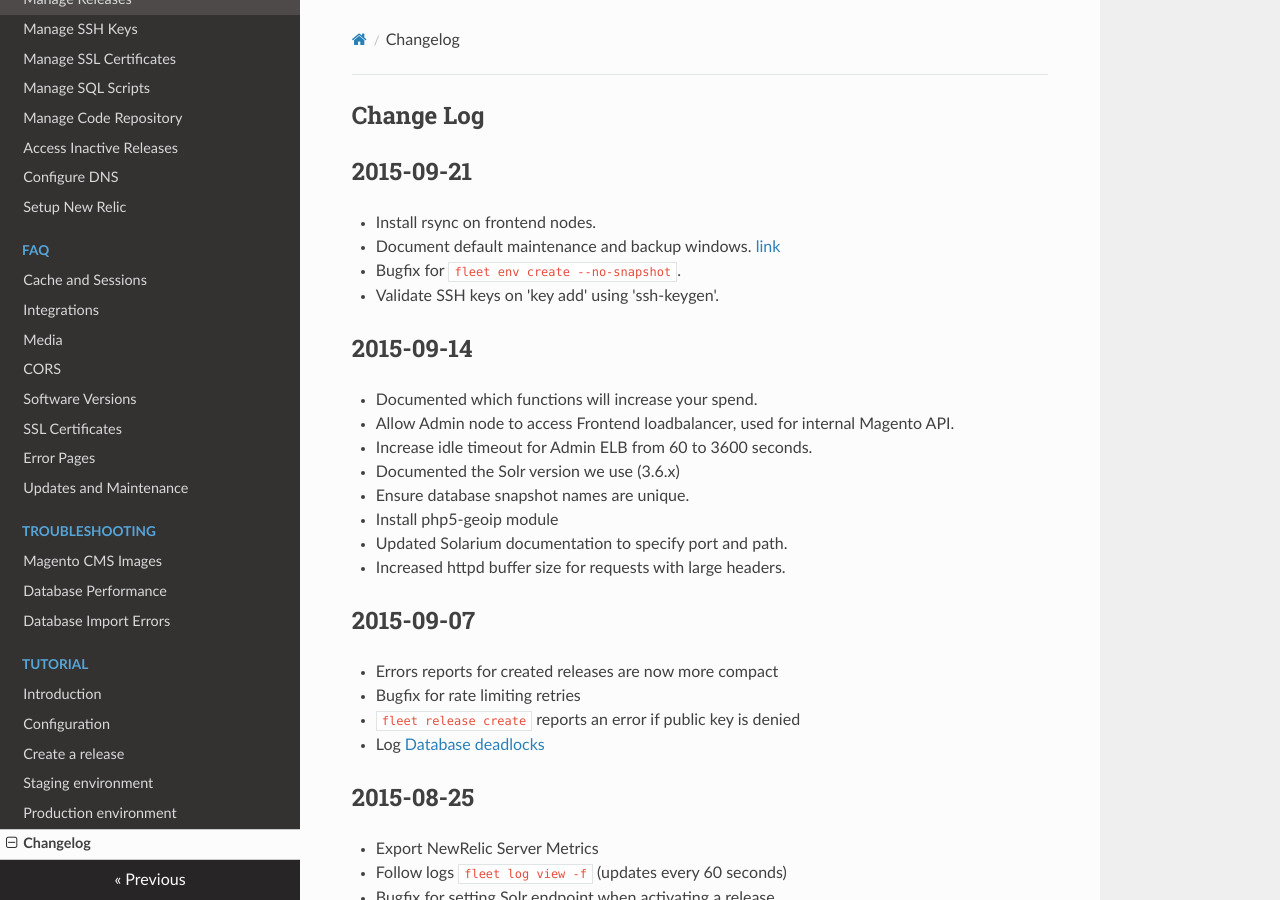
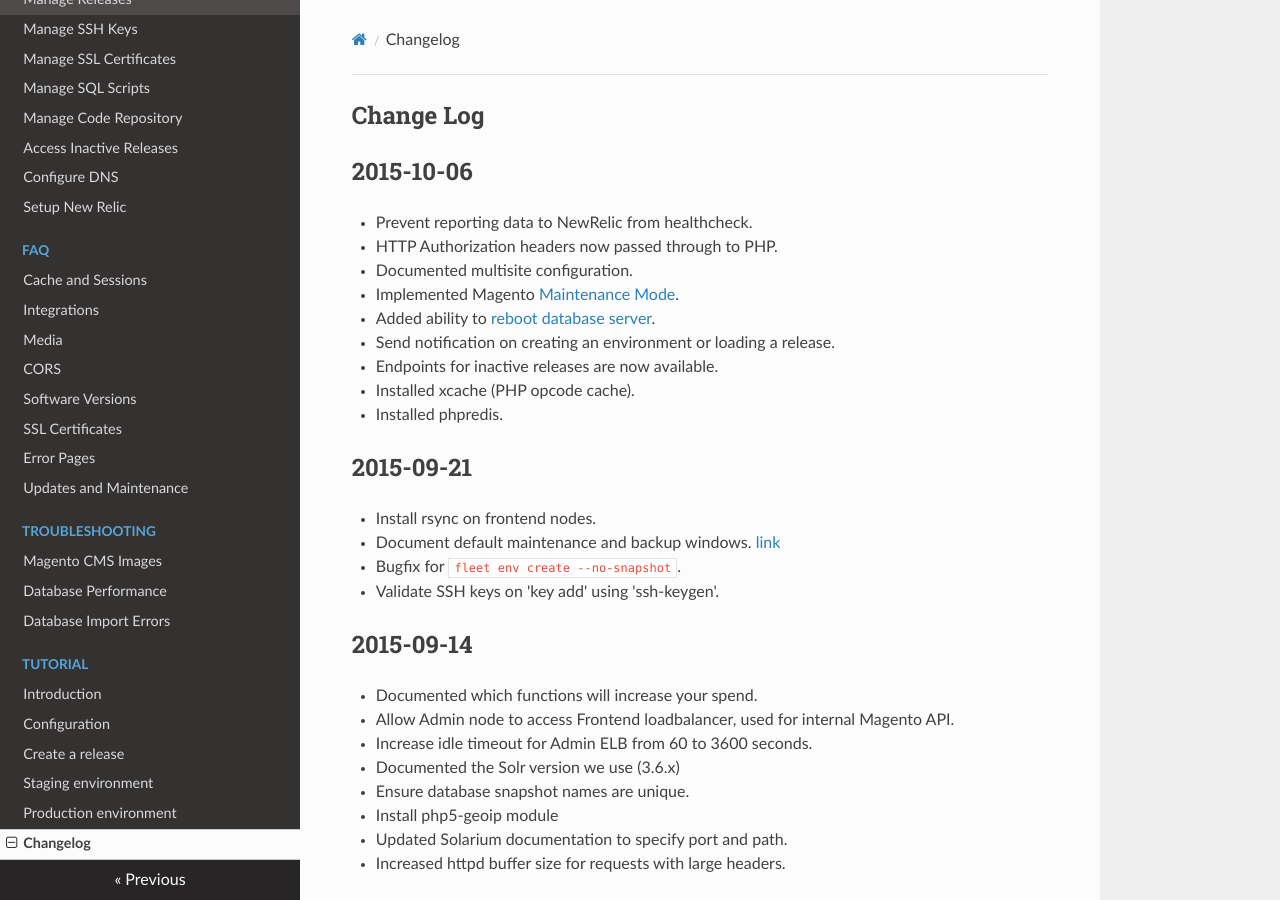
Before and after one commit to anchor/fleet-magento-docs, an MkDocs documentation site: the page built from docs/changelog.md, in a window 1280 px wide and 900 px high. Built offline with MkDocs 1.6.1, drawn with Linux system fonts in a browser that asks for light colours; nearby versions of some CDN libraries; old or Windows-style settings are respelled for this version of MkDocs.

Commit message:
Changelog for 2015-10-06

```diff
--- a/docs/changelog.md
+++ b/docs/changelog.md
@@ -1,5 +1,18 @@
 Change Log
 ----------
+
+2015-10-06
+----------
+
+* Prevent reporting data to NewRelic from healthcheck.
+* HTTP Authorization headers now passed through to PHP.
+* Documented multisite configuration.
+* Implemented Magento [Maintenance Mode](http://docs.anchorfleet.com/fleet-magento-1/how-to/manage-environments/#enabling-and-disabling-maintenance-mode-for-an-environment).
+* Added ability to [reboot database server](http://docs.anchorfleet.com/fleet-magento-1/how-to/manage-databases/#rebooting-a-database).
+* Send notification on creating an environment or loading a release.
+* Endpoints for inactive releases are now available.
+* Installed xcache (PHP opcode cache).
+* Installed phpredis.
 
 2015-09-21
 ----------
```
